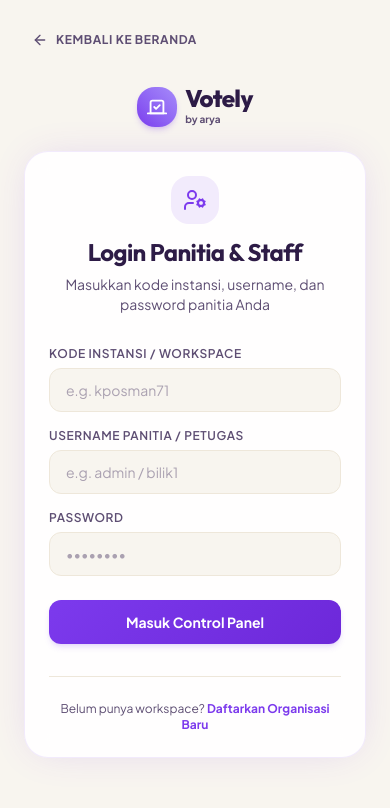
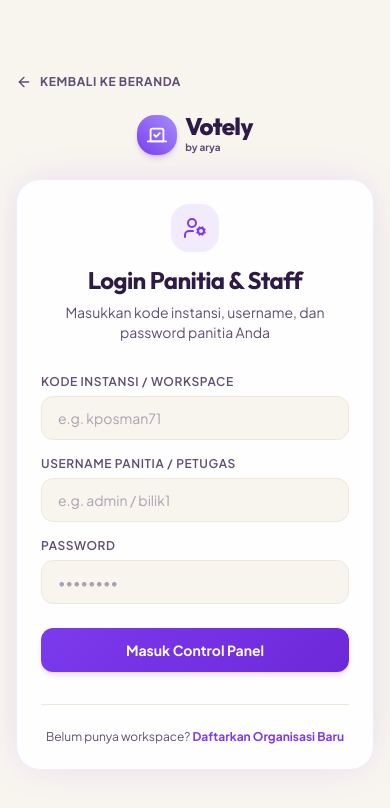
Before and after one commit to Belejed/Votely, a Next.js app: page /login in a window 390 px wide. Shown: the top 808 px of the page. Built offline with nearby package versions, Linux system fonts and the light colour scheme.

Commit message:
style: enhance comprehensive mobile responsiveness across all pages, layouts, and forms

```diff
--- a/src/app/login/page.tsx
+++ b/src/app/login/page.tsx
@@ -50,8 +50,8 @@
   };
 
   return (
-    <div className="min-h-screen flex flex-col items-center justify-center p-6 relative select-none" suppressHydrationWarning>
-      <Link href="/" className="absolute top-8 left-8 flex items-center gap-2 text-xs uppercase tracking-wider font-bold text-text-muted hover:text-brand-primary transition-colors">
+    <div className="min-h-screen flex flex-col items-center justify-center p-4 sm:p-6 relative select-none" suppressHydrationWarning>
+      <Link href="/" className="static sm:absolute sm:top-8 sm:left-8 mb-6 sm:mb-0 self-start flex items-center gap-2 text-xs uppercase tracking-wider font-bold text-text-muted hover:text-brand-primary transition-colors">
         <ArrowLeft className="w-4 h-4" /> Kembali ke Beranda
       </Link>
 
--- a/src/app/org/[slug]/(dashboard)/active-election/page.tsx
+++ b/src/app/org/[slug]/(dashboard)/active-election/page.tsx
@@ -92,7 +92,7 @@
         </div>
 
         {activeEvent && (
-          <div className="flex items-center gap-3">
+          <div className="flex flex-col sm:flex-row items-stretch sm:items-center gap-2.5 sm:gap-3 w-full sm:w-auto">
             <Link href={`/org/${slug}/booth/${activeEvent.id}`} target="_blank">
               <Button className="button-gradient gap-2 h-11 px-5 shadow-md shadow-brand-primary/10 font-bold">
                 <MonitorPlay className="w-4.5 h-4.5" />
@@ -115,7 +115,7 @@
       {activeEvent ? (
         <div className="space-y-8">
           {/* Main Info Card */}
-          <Card className="p-8 border-brand-primary/20 bg-card shadow-lg rounded-3xl relative overflow-hidden">
+          <Card className="p-4 sm:p-6 md:p-8 border-brand-primary/20 bg-card shadow-lg rounded-2xl sm:rounded-3xl relative overflow-hidden">
             <div className="flex flex-col lg:flex-row lg:items-center justify-between gap-6 pb-6 border-b border-border-main">
               <div>
                 <span className="text-xs font-bold text-brand-primary uppercase tracking-wider block mb-1">
--- a/src/app/org/[slug]/(dashboard)/admin-layout-client.tsx
+++ b/src/app/org/[slug]/(dashboard)/admin-layout-client.tsx
@@ -242,7 +242,7 @@
         `}
       >
         {/* Header Navbar */}
-        <header className="h-18 bg-card/85 backdrop-blur-md border-b border-border-main flex items-center justify-between px-8 sticky top-0 z-10">
+        <header className="h-16 sm:h-18 bg-card/90 backdrop-blur-md border-b border-border-main flex items-center justify-between px-4 sm:px-6 md:px-8 sticky top-0 z-20">
           <div className="flex items-center gap-4">
             {/* Mobile Hamburger Trigger */}
             <button
@@ -294,7 +294,7 @@
         </header>
 
         {/* Dashboard Workspace Contents with smooth transition wrapper */}
-        <main className={`flex-1 p-4 md:p-8 flex flex-col justify-between overflow-y-auto relative transition-opacity duration-200 ${navigatingHref ? 'opacity-60' : 'opacity-100'}`}>
+        <main className={`flex-1 p-3.5 sm:p-5 md:p-8 flex flex-col justify-between overflow-y-auto relative transition-opacity duration-200 ${navigatingHref ? 'opacity-60' : 'opacity-100'}`}>
           <div className="flex-1">
             {children}
           </div>
--- a/src/app/org/[slug]/(dashboard)/voters/voters-client.tsx
+++ b/src/app/org/[slug]/(dashboard)/voters/voters-client.tsx
@@ -272,7 +272,7 @@
           <h3 className="text-3xl font-display font-extrabold text-text-main">Voters Directory</h3>
           <p className="text-sm text-text-muted mt-1">Manage voter credentials, print printable invitations, and import roster files.</p>
         </div>
-        <div className="flex flex-wrap gap-2.5">
+        <div className="flex flex-col sm:flex-row flex-wrap gap-2 sm:gap-2.5 w-full sm:w-auto">
           <Button
             onClick={() => setShowManualForm(!showManualForm)}
             className="button-gradient gap-1.5 h-11 px-4 shadow-md shadow-brand-primary/15 font-bold"
@@ -404,7 +404,7 @@
       {/* Main Roster Panel */}
       <Card className="overflow-hidden border-border-main p-0 shadow-xs">
         {/* Table Filter Search Header */}
-        <div className="p-4 border-b border-border-main flex items-center gap-4 bg-background/30">
+        <div className="p-3 sm:p-4 border-b border-border-main flex flex-col sm:flex-row items-stretch sm:items-center gap-3 sm:gap-4 bg-background/30">
           <div className="relative flex-1">
             <Search className="w-4.5 h-4.5 text-text-muted/60 absolute left-3 top-1/2 -translate-y-1/2" />
             <input
--- a/src/app/signup/page.tsx
+++ b/src/app/signup/page.tsx
@@ -55,8 +55,8 @@
   };
 
   return (
-    <div className="min-h-screen flex flex-col items-center justify-center p-6 relative select-none" suppressHydrationWarning>
-      <Link href="/" className="absolute top-8 left-8 flex items-center gap-2 text-xs uppercase tracking-wider font-bold text-text-muted hover:text-brand-primary transition-colors">
+    <div className="min-h-screen flex flex-col items-center justify-center p-4 sm:p-6 relative select-none" suppressHydrationWarning>
+      <Link href="/" className="static sm:absolute sm:top-8 sm:left-8 mb-6 sm:mb-0 self-start flex items-center gap-2 text-xs uppercase tracking-wider font-bold text-text-muted hover:text-brand-primary transition-colors">
         <ArrowLeft className="w-4 h-4" /> Kembali ke Beranda
       </Link>
 
```
